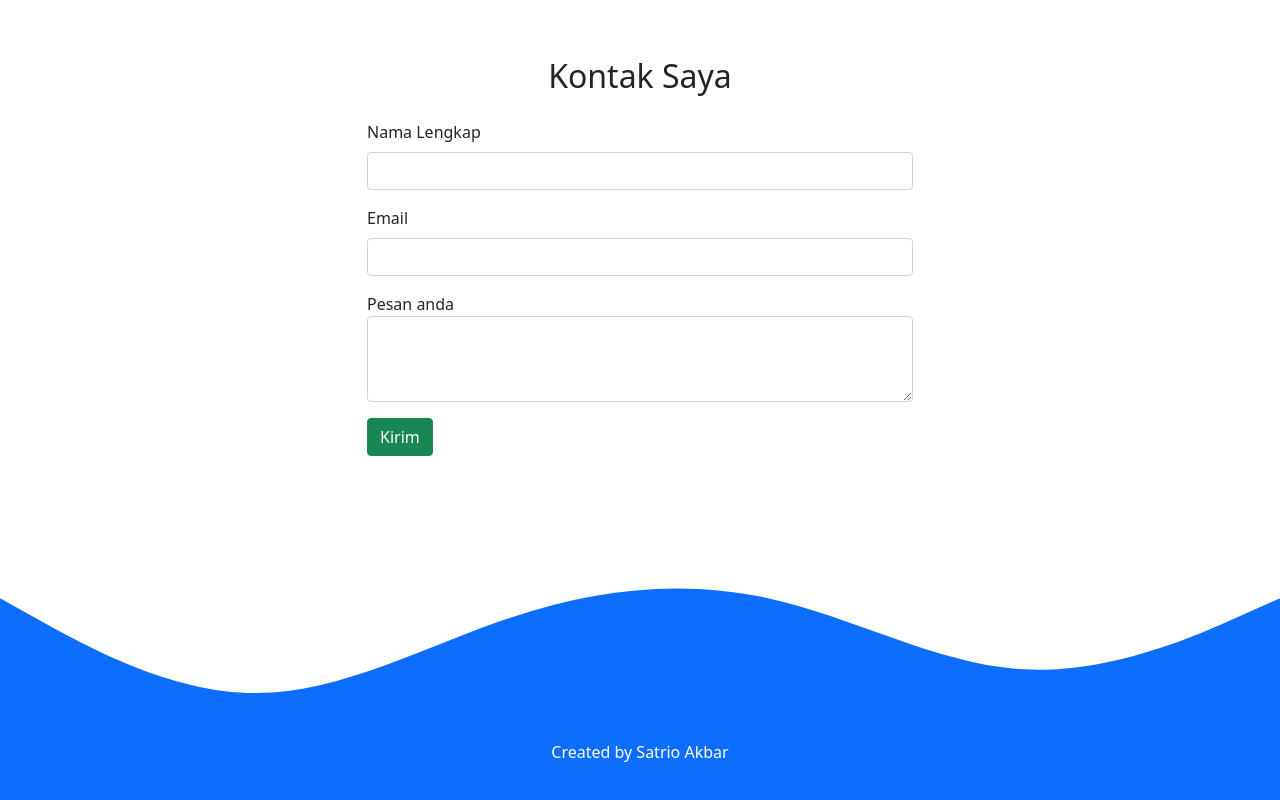
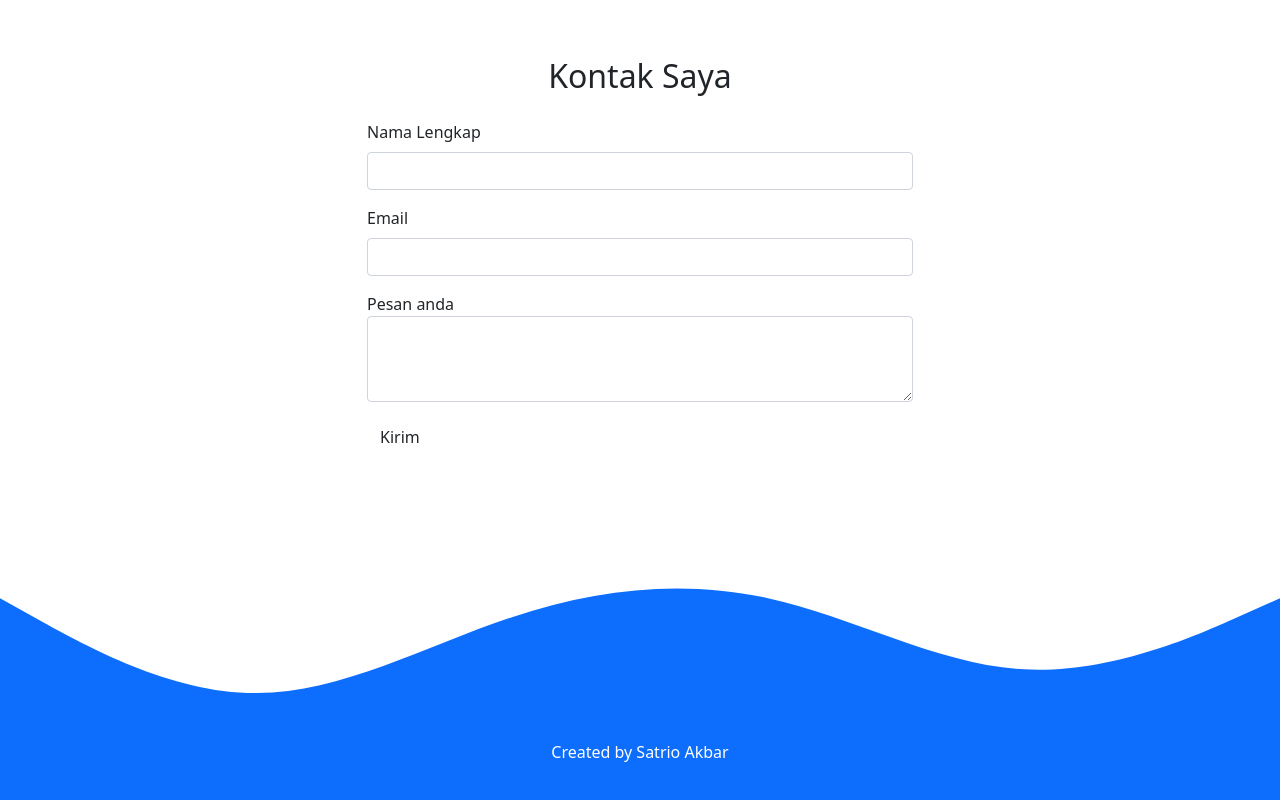
Before and after one commit to satrioakbar/portofolio, a plain HTML site: page index.html in a window 1280 px wide. Shown: the part 2070-2870 px from the top of the page. Drawn offline with nearby package versions, Linux system fonts and the light colour scheme.

Commit message:
merubah warna tombol lagi

```diff
--- a/index.html
+++ b/index.html
@@ -159,7 +159,7 @@
                 <textarea class="form-control" id="pesan" rows="3"></textarea>
               </div>
 
-              <button type="submit" class="btn btn-success">Kirim</button>
+              <button type="submit" class="btn btn-pramary">Kirim</button>
             </form>
           </div>
         </div>
```
